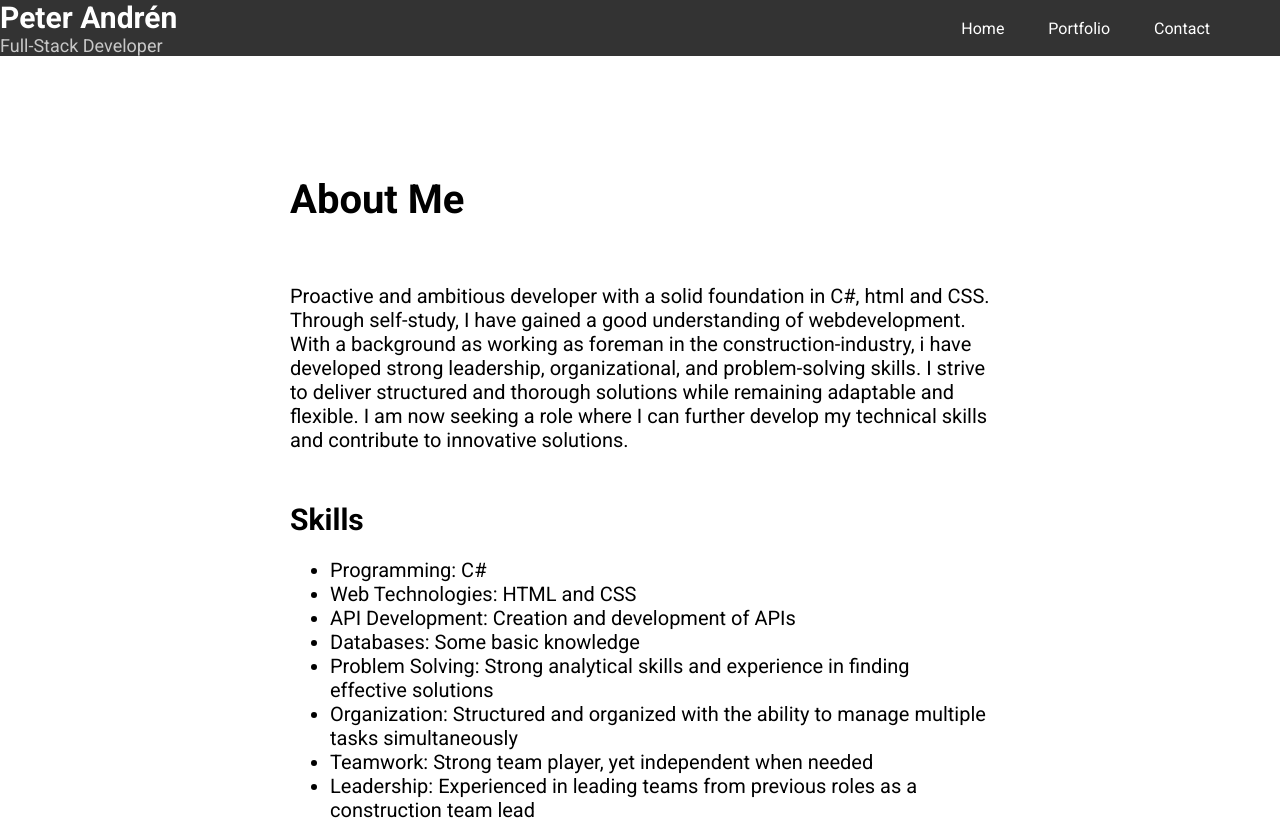
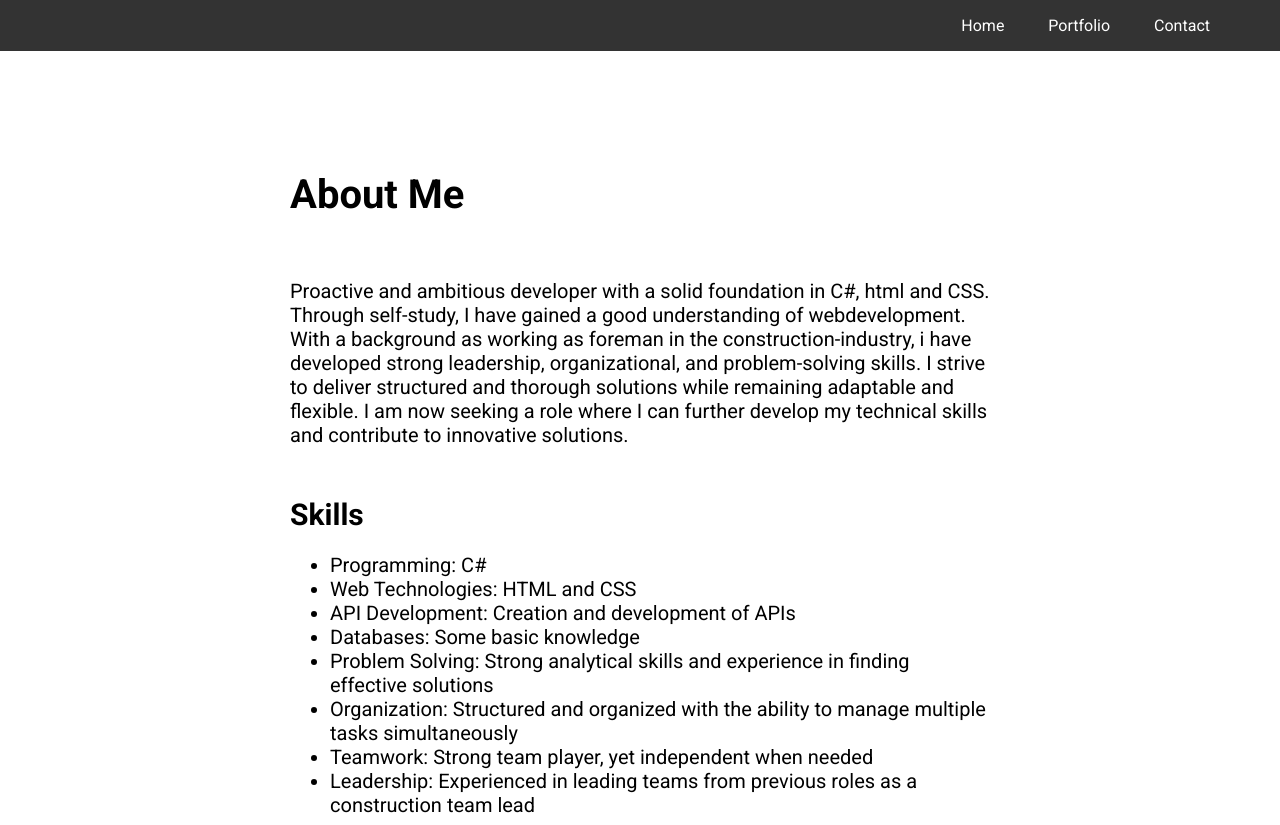
Before and after one commit to Piddah/piddah.github.io, a plain HTML site: page index.html in a window 1280 px wide. Shown: the top 825 px of the page. Drawn offline with Linux system fonts and the light colour scheme.

Commit message:
Removed name from nav

```diff
--- a/index.html
+++ b/index.html
@@ -9,17 +9,11 @@
     </head>
     <body>
         <nav>
-            <div class="myName">
-            <h1>Peter Andrén</h1>
-            <p>Full-Stack Developer</p>
-            </div>
-            <div>
             <ul>
                 <li>Home</li>
                 <li>Portfolio</li>
                 <li>Contact</li>
             </ul>
-            </div>
         </nav>
 
         <article>
--- a/style.css
+++ b/style.css
@@ -33,26 +33,9 @@ article {
 
 nav {
     display: flex;
-    justify-content: space-between;
-    align-items: center;
+    justify-content: right;
     background-color: #333;
     color: white;
-}
-
-.myName {
-    display: flex;
-    flex-direction: column;
-}
-
-nav h1 {
-    margin: 0;
-    font-size: 30px;
-}
-
-nav p {
-    margin: 0;
-    font-size: 18px;
-    color: rgb(200, 200, 200);
 }
 
 nav ul {
```
